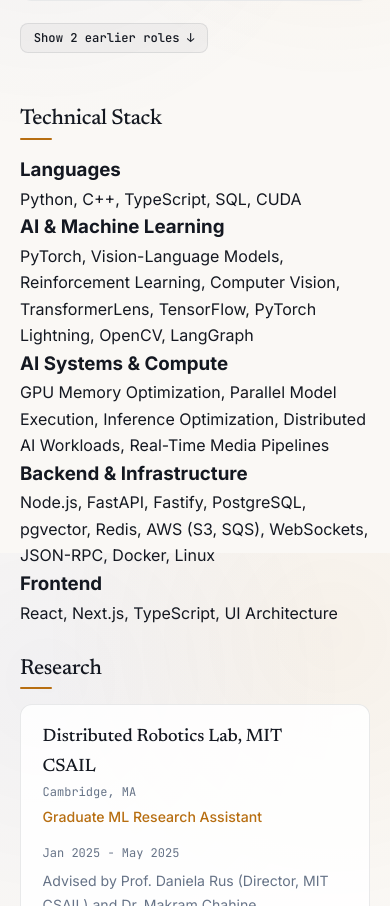
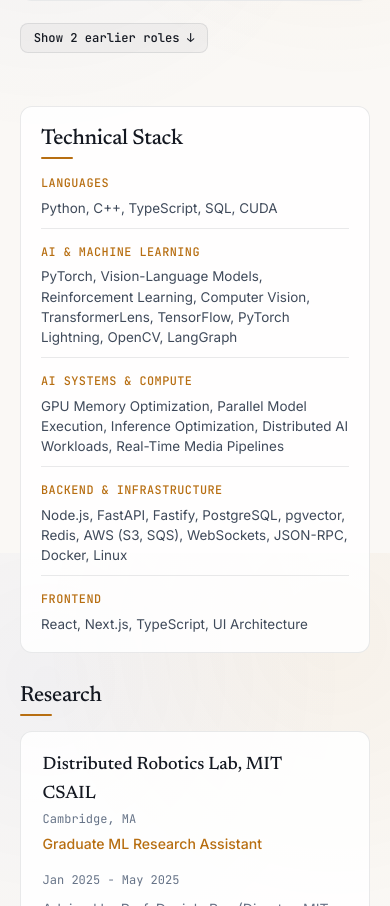
Before and after one commit to mk314k/mk314k.github.io, a React (Vite) app: page /resume in a window 390 px wide. Shown: the part 1979-2885 px from the top of the page. Built offline with nearby package versions, Linux system fonts and the light colour scheme.

Commit message:
fix(resume): apply technical stack card styling across mobile viewports

```diff
--- a/src/components/resume/resume.css
+++ b/src/components/resume/resume.css
@@ -279,15 +279,8 @@ section {
     margin-right: 1em;
 }
 
-@media only screen and (min-width: 960px) {
-    .experience-section {
-        flex: 1 1 68%;
-        max-width: 70%;
-    }
-
 .skill-section {
-        flex: 0 0 27%;
-        width: 27%;
+    width: 100%;
     background: var(--bg-card);
     border: 1px solid var(--border-subtle);
     border-radius: 12px;
@@ -322,4 +315,15 @@ section {
     line-height: 1.5;
     color: var(--text-secondary);
 }
+
+@media only screen and (min-width: 960px) {
+    .experience-section {
+        flex: 1 1 68%;
+        max-width: 70%;
     }
+
+    .skill-section {
+        flex: 0 0 27%;
+        width: 27%;
+    }
+}
```
Lines whose indentation alone changed are shown as unchanged.
